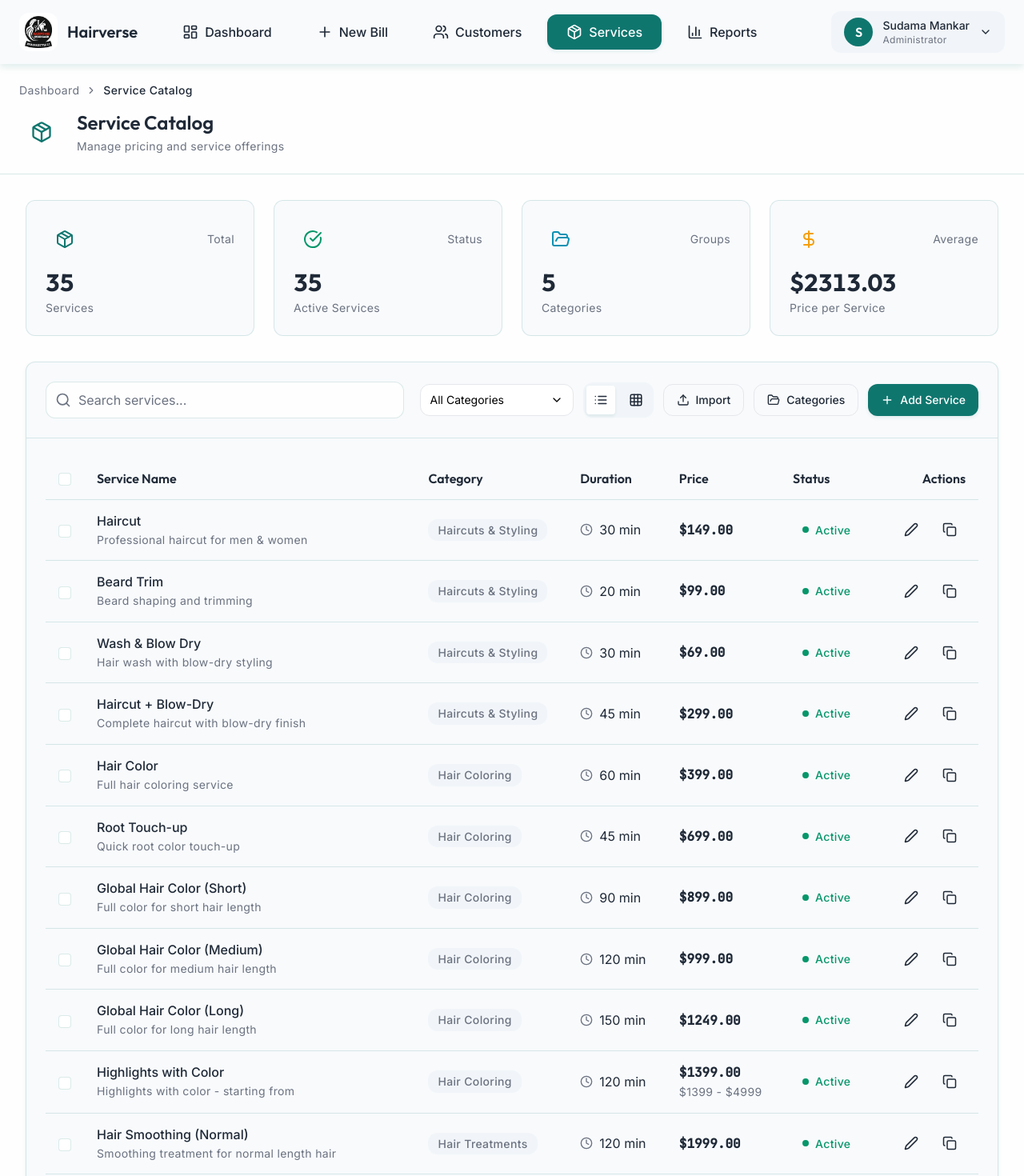
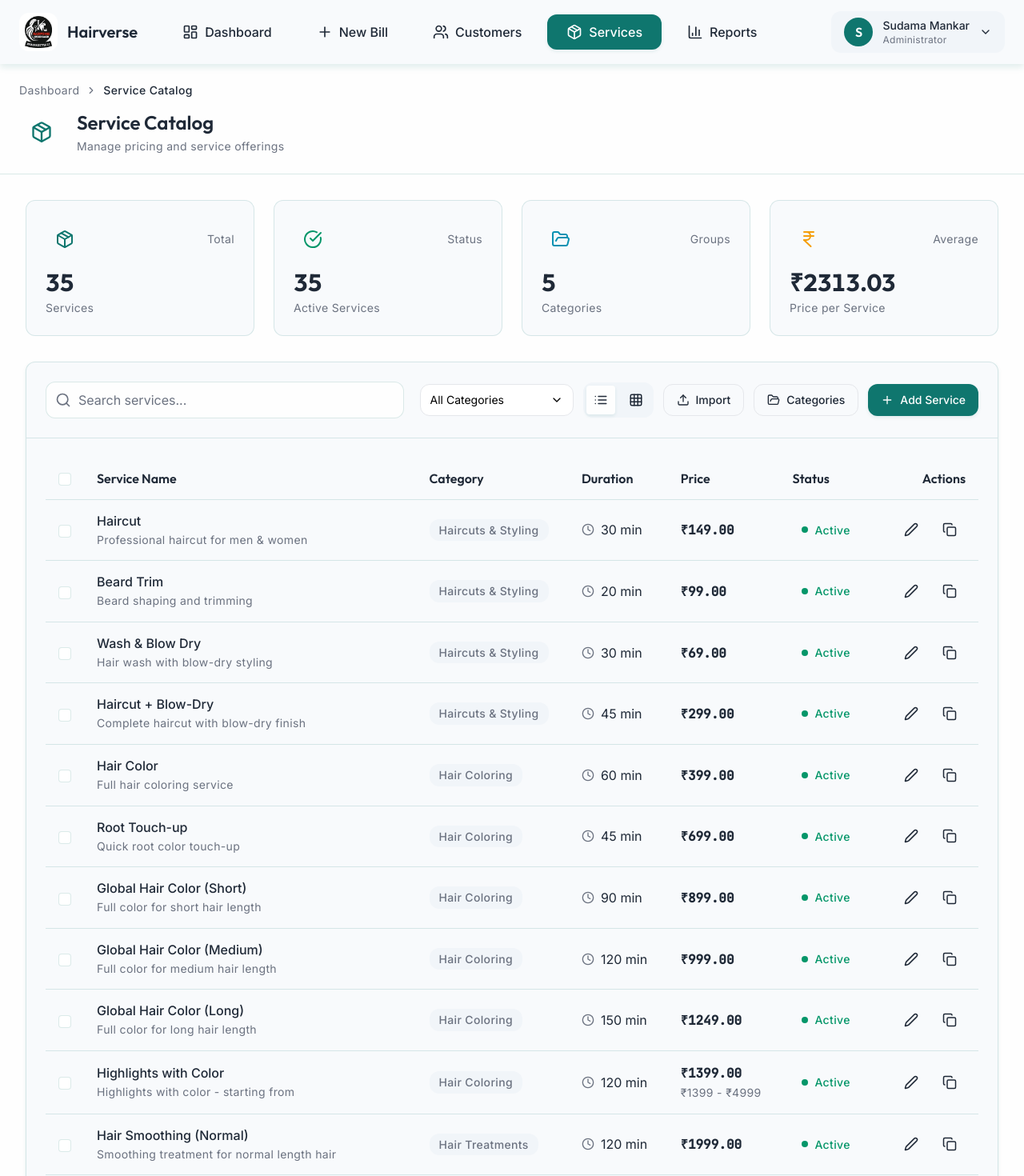
Before and after one commit to Nayannyk/billing_application, a React (Vite) app: page /service-catalog in a window 1280 px wide. Shown: the top 1470 px of the page at 80% size. Built offline with nearby package versions, Linux system fonts and the light colour scheme.

Commit message:
fix: make customer email optional, replace $ with rupee symbol, improve UX

```diff
--- a/src/pages/billing-dashboard/components/BillCard.jsx
+++ b/src/pages/billing-dashboard/components/BillCard.jsx
@@ -16,7 +16,7 @@ const BillCard = ({ bill, onView, onEdit, onShare, onPrint }) => {
         </div>
         <div className="text-right">
           <p className="text-xl font-heading font-semibold text-foreground data-text">
-            ${bill?.amount}
+            ₹{bill?.amount}
           </p>
         </div>
       </div>
--- a/src/pages/billing-dashboard/components/BillTableRow.jsx
+++ b/src/pages/billing-dashboard/components/BillTableRow.jsx
@@ -18,7 +18,7 @@ const BillTableRow = ({ bill, onView, onEdit, onShare, onPrint }) => {
         <div className="text-sm text-foreground">{bill?.services}</div>
       </td>
       <td className="px-4 md:px-6 py-4">
-        <div className="font-semibold text-foreground data-text">${bill?.amount}</div>
+        <div className="font-semibold text-foreground data-text">₹{bill?.amount}</div>
       </td>
       <td className="px-4 md:px-6 py-4 hidden md:table-cell">
         <BillStatusBadge status={bill?.status} />
--- a/src/pages/create-bill/components/DiscountModal.jsx
+++ b/src/pages/create-bill/components/DiscountModal.jsx
@@ -11,7 +11,7 @@ const DiscountModal = ({ isOpen, onClose, onApply, subtotal }) => {
 
   const discountTypeOptions = [
     { value: 'percentage', label: 'Percentage (%)' },
-    { value: 'fixed', label: 'Fixed Amount ($)' },
+    { value: 'fixed', label: 'Fixed Amount (₹)' },
   ];
 
   const calculateDiscount = () => {
@@ -118,13 +118,13 @@ const DiscountModal = ({ isOpen, onClose, onApply, subtotal }) => {
                 <div className="flex items-center justify-between text-sm">
                   <span className="text-muted-foreground">Subtotal</span>
                   <span className="text-foreground data-text font-medium">
-                    ${subtotal?.toFixed(2)}
+                    ₹{subtotal?.toFixed(2)}
                   </span>
                 </div>
                 <div className="flex items-center justify-between text-sm">
                   <span className="text-success">Discount</span>
                   <span className="text-success data-text font-medium">
-                    -${previewDiscount?.toFixed(2)}
+                    -₹{previewDiscount?.toFixed(2)}
                   </span>
                 </div>
                 <div className="flex items-center justify-between pt-2 border-t border-border">
@@ -132,7 +132,7 @@ const DiscountModal = ({ isOpen, onClose, onApply, subtotal }) => {
                     New Subtotal
                   </span>
                   <span className="text-base font-heading font-bold text-primary data-text">
-                    ${finalAmount?.toFixed(2)}
+                    ₹{finalAmount?.toFixed(2)}
                   </span>
                 </div>
               </div>
--- a/src/pages/customer-management/components/CustomerForm.jsx
+++ b/src/pages/customer-management/components/CustomerForm.jsx
@@ -38,9 +38,7 @@ const CustomerForm = ({ customer, onClose, onSave }) => {
       newErrors.phone = 'Invalid phone number format';
     }
 
-    if (!formData?.email?.trim()) {
-      newErrors.email = 'Email address is required';
-    } else if (!/^[^\s@]+@[^\s@]+\.[^\s@]+$/?.test(formData?.email)) {
+    if (formData?.email?.trim() && !/^[^\s@]+@[^\s@]+\.[^\s@]+$/?.test(formData?.email)) {
       newErrors.email = 'Invalid email format';
     }
 
@@ -123,7 +121,7 @@ const CustomerForm = ({ customer, onClose, onSave }) => {
                 label="Phone Number"
                 type="tel"
                 name="phone"
-                placeholder="+1 (555) 123-4567"
+                placeholder="+91 98765 43210"
                 value={formData?.phone}
                 onChange={handleChange}
                 error={errors?.phone}
@@ -139,7 +137,7 @@ const CustomerForm = ({ customer, onClose, onSave }) => {
                 value={formData?.email}
                 onChange={handleChange}
                 error={errors?.email}
-                required
+                description="Optional - for email receipts"
               />
             </div>
 
--- a/src/pages/service-catalog/components/ServiceCard.jsx
+++ b/src/pages/service-catalog/components/ServiceCard.jsx
@@ -52,11 +52,11 @@ const ServiceCard = ({ service, onEdit, onDuplicate, onToggleStatus }) => {
         <div className="flex items-baseline justify-between pt-2 border-t border-border">
           <div>
             <div className="font-heading font-bold text-foreground text-xl data-text">
-              ${service?.price?.toFixed(2)}
+              ₹{service?.price?.toFixed(2)}
             </div>
             {service?.priceRange && (
               <div className="caption text-muted-foreground mt-0.5">
-                Range: ${service?.priceRange?.min} - ${service?.priceRange?.max}
+                Range: ₹{service?.priceRange?.min} - ₹{service?.priceRange?.max}
               </div>
             )}
           </div>
--- a/src/pages/service-catalog/components/ServiceTable.jsx
+++ b/src/pages/service-catalog/components/ServiceTable.jsx
@@ -110,11 +110,11 @@ const ServiceTable = ({
               </td>
               <td className="p-4">
                 <div className="font-body font-semibold text-foreground data-text">
-                  ${service?.price?.toFixed(2)}
+                  ₹{service?.price?.toFixed(2)}
                 </div>
                 {service?.priceRange && (
                   <div className="caption text-muted-foreground mt-1">
-                    ${service?.priceRange?.min} - ${service?.priceRange?.max}
+                    ₹{service?.priceRange?.min} - ₹{service?.priceRange?.max}
                   </div>
                 )}
               </td>
--- a/src/pages/service-catalog/index.jsx
+++ b/src/pages/service-catalog/index.jsx
@@ -179,12 +179,12 @@ const ServiceCatalog = () => {
             <div className="bg-card rounded-md border border-border p-4 md:p-6">
               <div className="flex items-center justify-between mb-3">
                 <div className="flex items-center justify-center w-12 h-12 rounded-md bg-accent/10">
-                  <Icon name="DollarSign" size={24} color="var(--color-accent)" />
+                  <Icon name="IndianRupee" size={24} color="var(--color-accent)" />
                 </div>
                 <span className="caption text-muted-foreground">Average</span>
               </div>
               <div className="text-2xl md:text-3xl font-heading font-bold text-foreground data-text">
-                ${stats?.avgPrice}
+                ₹{stats?.avgPrice}
               </div>
               <div className="caption text-muted-foreground mt-1">Price per Service</div>
             </div>
```
Also changed, not shown: 1 other file (tests, documents, lock files or other folders).
